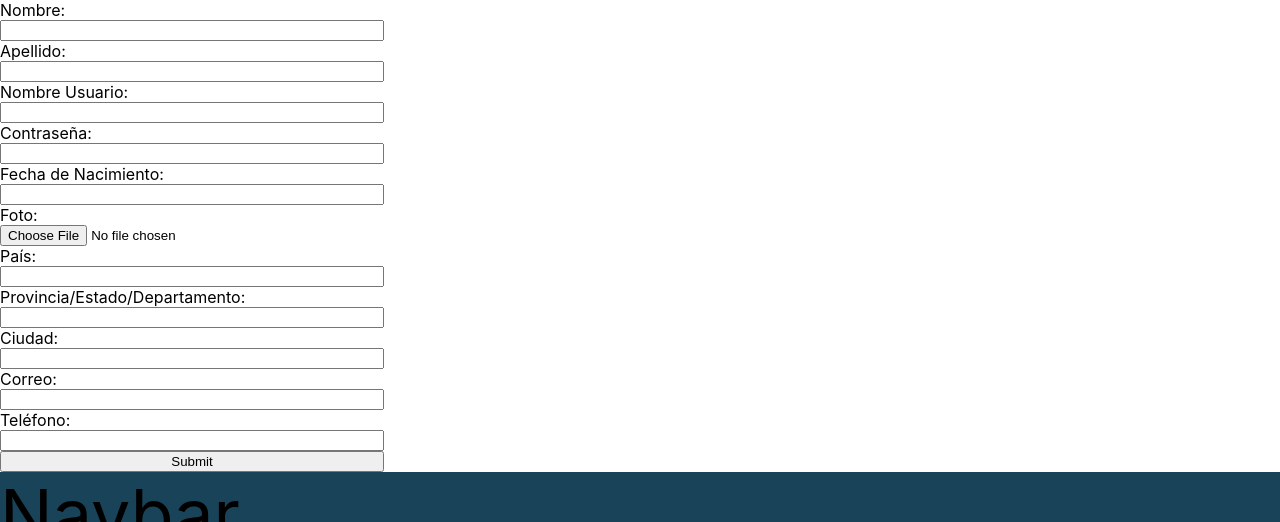
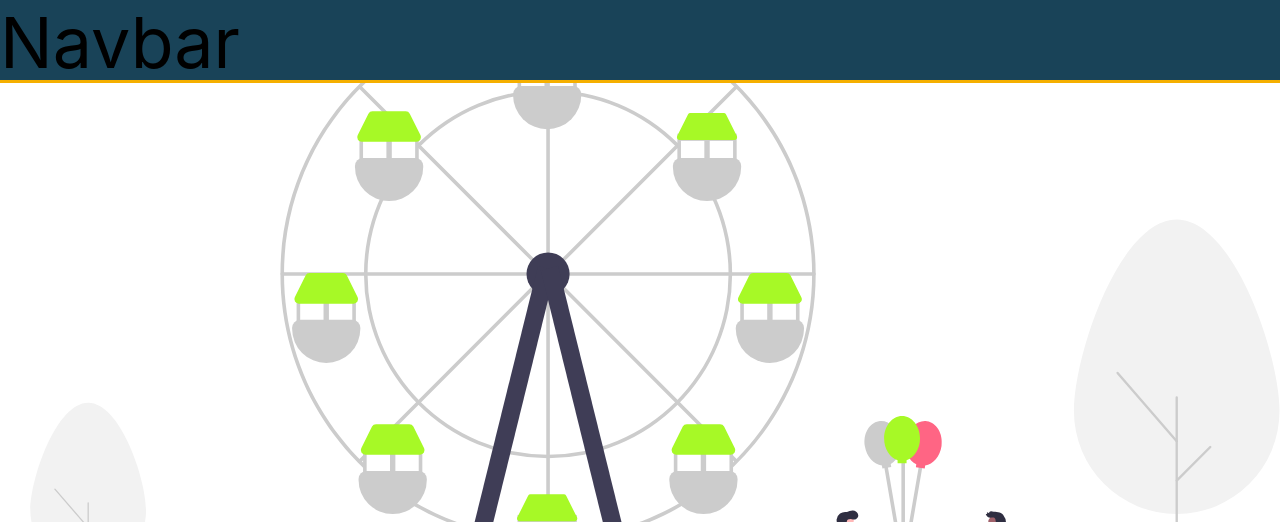
Before and after one commit to GilDiego/eVent, a React (Create React App) app in the folder client/: page / in a window 1280 px wide. Shown: the top 522 px of the page. Built offline with nearby package versions, Linux system fonts and the light colour scheme.

Commit message:
buttonNavBar

```diff
--- a/client/src/App.js
+++ b/client/src/App.js
@@ -11,8 +11,6 @@ import FormUsers from './components/FormUsers/formUsers';
 function App() {
   return (
     <BrowserRouter>
-    <Route path='/' component={FormUsers} />
-
       <Route path='/' component={NavBar}/>{/* Leo: Barra de Navegacion  */}
       <Route exact path= '/'  component={Home}/>{/*Leo: Componente Home*/}
 
```
